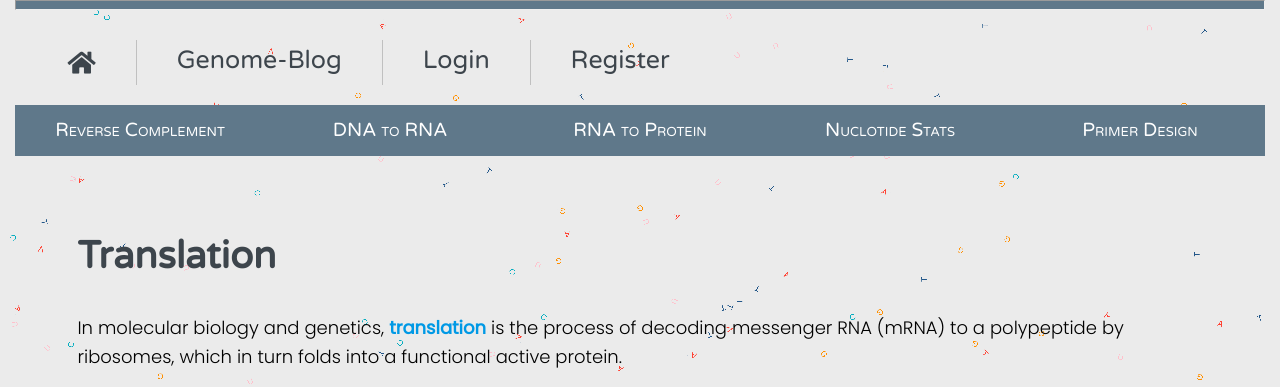
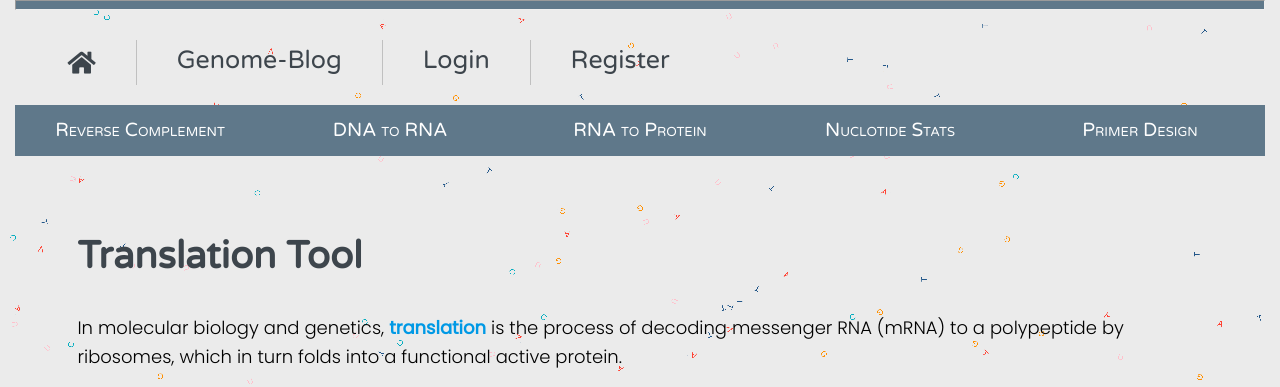
Before and after one commit to suhrabjan/Genomics_Tools_Blog_App, a Django app: page /translation/ in a window 1280 px wide. Shown: the top 387 px of the page. Run offline with Django 3.2, Linux system fonts and the light colour scheme; some libraries are stand-ins or nearby versions.

Commit message:
title change in genome_functionality templates

```diff
--- a/genome_functionalities/templates/genome_functionalities/transcription.html
+++ b/genome_functionalities/templates/genome_functionalities/transcription.html
@@ -1,11 +1,11 @@
 {% extends "genome_functionalities/base.html" %}
 {% load static %}
 {% block content0 %}
-    <title>Transcription Tool</title>
+    <title>Transcription</title>
 {% endblock content0 %}
 
 {% block content1 %}
-    <h1>Transcription</h1>
+    <h1>Transcription Tool</h1>
 {% endblock content1 %}
 
 {% block content2 %}
--- a/genome_functionalities/templates/genome_functionalities/translation.html
+++ b/genome_functionalities/templates/genome_functionalities/translation.html
@@ -1,11 +1,11 @@
 {% extends "genome_functionalities/base.html" %}
 {% load static %}
 {% block content0 %}
-    <title>Translation Tool</title>
+    <title>Translation</title>
 {% endblock content0 %}
 
 {% block content1 %}
-    <h1>Translation</h1>
+    <h1>Translation Tool</h1>
 {% endblock content1 %}
 
 {% block content2 %}
```
